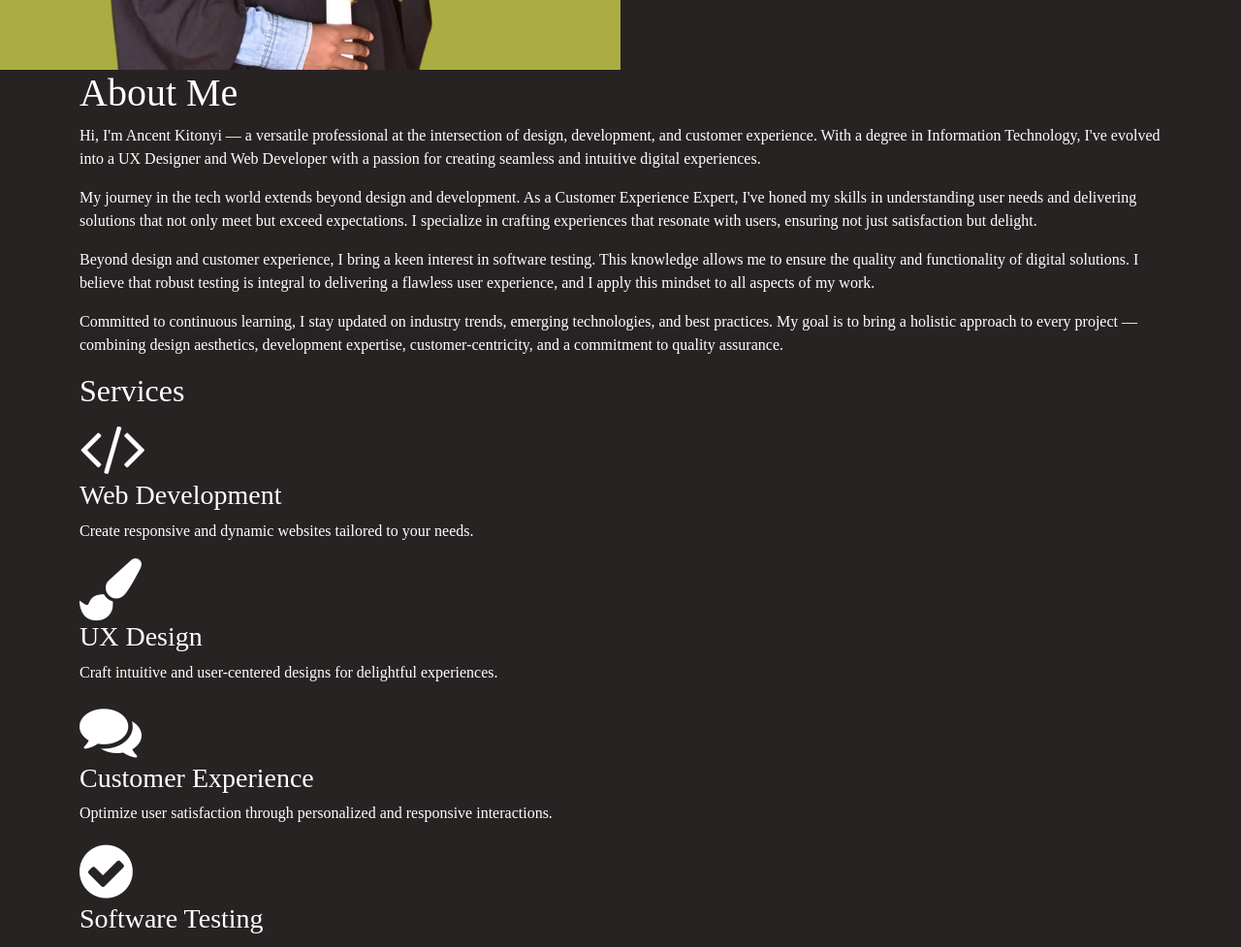
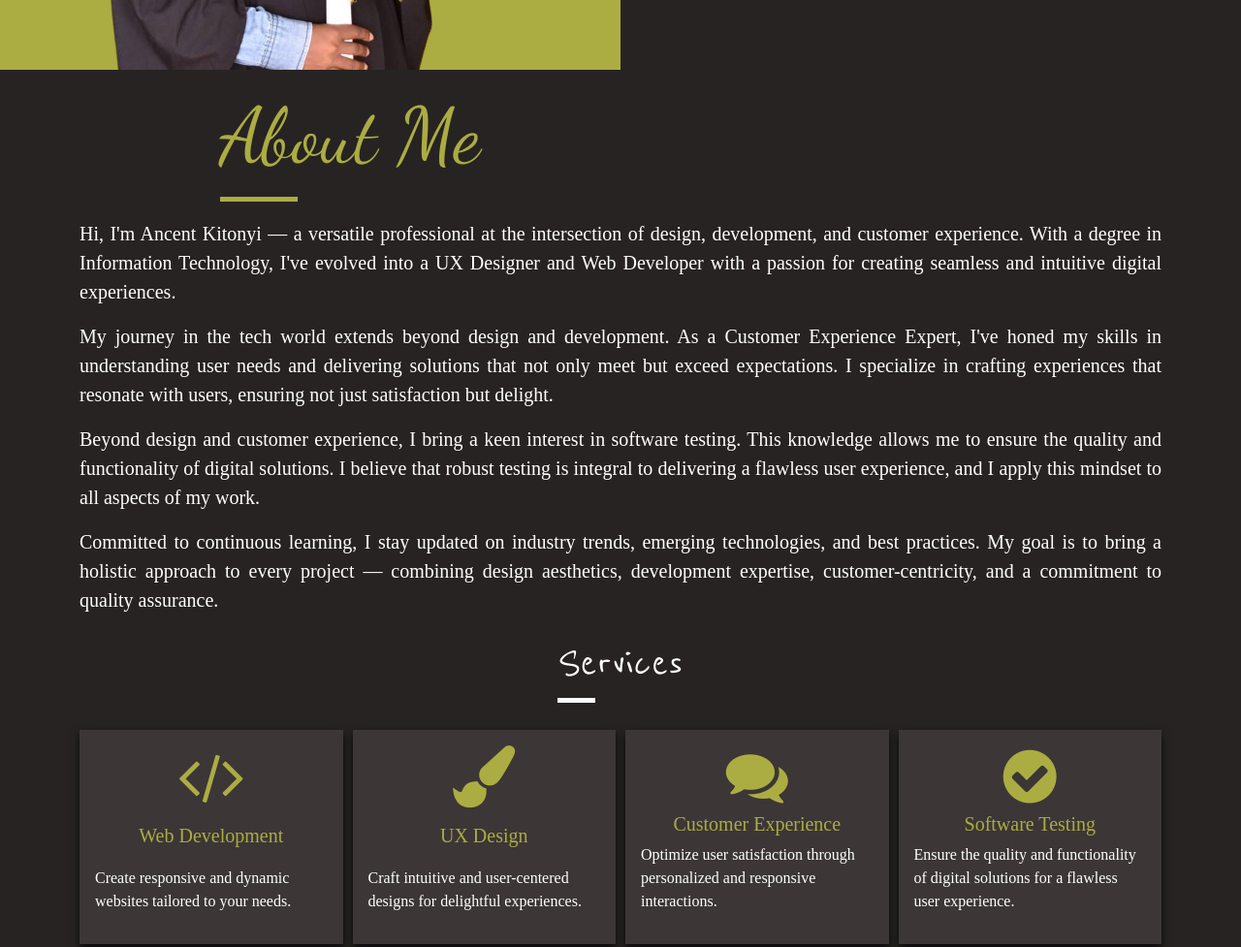
Before and after one commit to ancentkitonyi/portfolio, a plain HTML site: page portfolio.html in a window 1280 px wide. Shown: the part 640-1617 px from the top of the page at 97% size. Drawn offline with nearby package versions, Linux system fonts and the light colour scheme.

Commit message:
modified 'About' section

```diff
--- a/css/style.css
+++ b/css/style.css
@@ -140,6 +140,7 @@ body {
     background-color:#3C3636;
     color: white;
     border: 2px solid #ABAD42;
+    transform: translateY(-5px);
   }
 
 .hireBtn {
@@ -152,4 +153,157 @@ body {
     background-color:#3C3636;
     color: white;
     border: 2px solid #ABAD42;
+    transform: translateY(-5px);
   }
+
+
+  /********* ABOUT SECTION **********/
+
+.about{
+    text-align: justify;
+}
+
+.aboutHeading{
+    display: flex;
+    flex-direction: column;
+    justify-content: flex-start;
+    align-items: center;
+}
+.aboutHeading h1 {
+    color: #ABAD42;
+    font-family: 'Dancing Script';
+    font-size: 80px;
+    padding-bottom: 20px;
+    padding-top: 20px;
+    position: relative;
+}
+
+.aboutHeading h1::after {
+    content: '';
+    display: block;
+    position: absolute;
+    bottom: 0px;
+    left: 0;
+    width: 30%;
+    height: 5px;
+    background-color: #ABAD42;
+}
+
+.abouttxt{
+    padding-top: 10px;
+    font-size: 20px;
+}
+
+.services{
+    display: flex;
+    flex-direction: column;
+    justify-content: flex-start;
+    align-items: center;
+
+}
+
+.services h2 {
+    color: white;
+    font-family: 'Reenie Beanie';
+    font-size: 50px;
+    padding-bottom: 10px;
+    padding-top: 5px;
+    position: relative;
+}
+
+.services h2::after {
+    content: '';
+    display: block;
+    position: absolute;
+    bottom: 0px;
+    left: 0;
+    width: 30%;
+    height: 5px;
+    background-color: white;
+}
+
+.service-cards {
+    margin: 10px -5px;
+    display: flex;
+    flex-wrap: wrap;
+}
+
+.service-cards:after {
+    content: "";
+    display: table;
+    clear: both;
+  }
+
+.column {
+    flex: 1;
+    padding: 0 5px;
+    box-sizing: border-box;
+  }
+
+  @media screen and (max-width: 600px) {
+    .column {
+      width: 100%;
+      display: block;
+      margin-bottom: 20px;
+    }
+  }
+
+.service-card {
+    box-shadow: 0 4px 8px 0 rgba(0, 0, 0, 0.8);
+    padding: 16px;
+    text-align: left;
+    background-color: #3C3636;
+    display: flex;
+    flex-direction: column;
+    height: 100%;
+  }
+
+.service-card i {
+    color: #ABAD42;
+    padding-bottom: 5px;
+    align-self: center;
+}
+
+.service-card h3 {
+    font-size: 20px;
+    color: #ABAD42;
+    align-self: center;
+    margin-top: auto;
+}
+
+.service-card p {
+    margin-top: auto;
+}
+
+.service-card:hover {
+    transform: translateY(-5px);
+}
+
+.services {
+    text-align: center;
+    margin-bottom: 20px;
+}
+
+.skill-container {
+    display: flex;
+    flex-wrap: wrap;
+    justify-content:left;
+}
+
+.skill {
+    font-size: 14px;
+    padding: 10px 20px;
+    margin: 5px;
+    text-align: center;
+    background-color: #3C3636;
+    cursor: pointer;
+    border-radius: 5px;
+    transition: background-color 0.3s ease, transform 0.3s ease;
+    box-shadow: 0 4px 8px rgba(0, 0, 0, 0.1);
+}
+
+.skill:hover {
+    background-color: #ABAD42;
+    color: black;
+    transform: translateY(-3px);
+}
```
